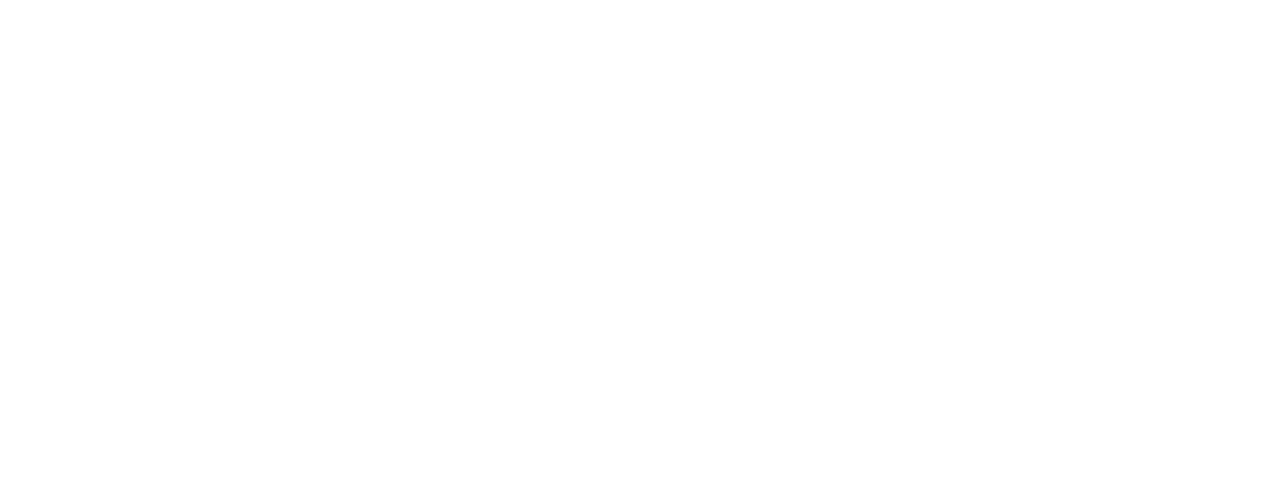
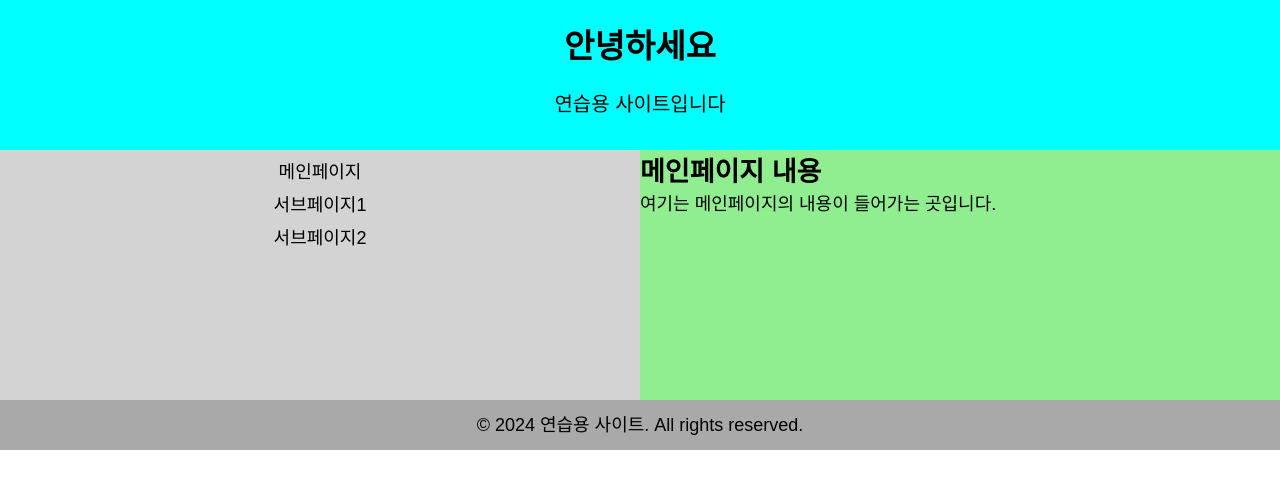
Before and after one commit to cksdud32/cksudd, a plain HTML site: page index.html in a window 1280 px wide. Drawn offline with Linux system fonts and the light colour scheme.

Commit message:
css 추가 및 기본 작성

```diff
--- /dev/null
+++ b/ind.css
@@ -0,0 +1,55 @@
+@charset "utf-8";
+
+*{
+    margin: 0;
+    padding: 0;
+    box-sizing: border-box;
+    font-family: "맑은 고딕", sans-serif;
+}
+a{text-decoration: none;    color: black;}
+li{list-style: none;}
+
+.min{
+    width: 100%; height: 150px;
+    text-align: center;
+    background-color: aqua;
+}
+
+.min h1{
+    font-size: 33px;
+    padding: 20px 0 20px 0;
+}
+
+.min p{
+    font-size: 20px;
+}
+
+.ckw{
+    width: 100%; height: 250px;
+    background-color: lightgreen;
+    font-size: 18px;
+    display: flex;
+}
+
+.menu{
+    width: 50%; height: 250px;
+    text-align: center;
+    background-color: lightgray;
+}
+
+.menu li{
+    margin: 7px 0 6px 0;
+}
+
+.menu a:hover{
+    text-decoration: underline;
+    color: cornflowerblue;
+}
+
+footer{
+    width: 100%; height: 50px;
+    text-align: center;
+    background-color: darkgray;
+    padding: 10px 0 0 0;
+    font-size: 18px;
+}
--- a/index.html
+++ b/index.html
@@ -3,8 +3,28 @@
 <head>
     <meta charset="UTF-8">
     <title>메인페이지</title>
+    <link rel="stylesheet" href="ind.css">
 </head>
 <body>
-        <h1></h1>
+        <div class="min">
+            <h1>안녕하세요</h1>
+            <p>연습용 사이트입니다</p>
+        </div>
+        <div class="ckw">
+        <div class="menu">
+            <ul>
+                <li><a href="index.html">메인페이지</a></li>
+                <li><a href="#">서브페이지1</a></li>
+                <li><a href="#">서브페이지2</a></li>
+            </ul>
+        </div>
+        <div class="mxs">
+            <h2>메인페이지 내용</h2>
+            <p>여기는 메인페이지의 내용이 들어가는 곳입니다.</p>
+        </div>
+        </div>
+        <footer>
+            <p>© 2024 연습용 사이트. All rights reserved.</p>
+            </footer>
 </body>
 </html>
```
